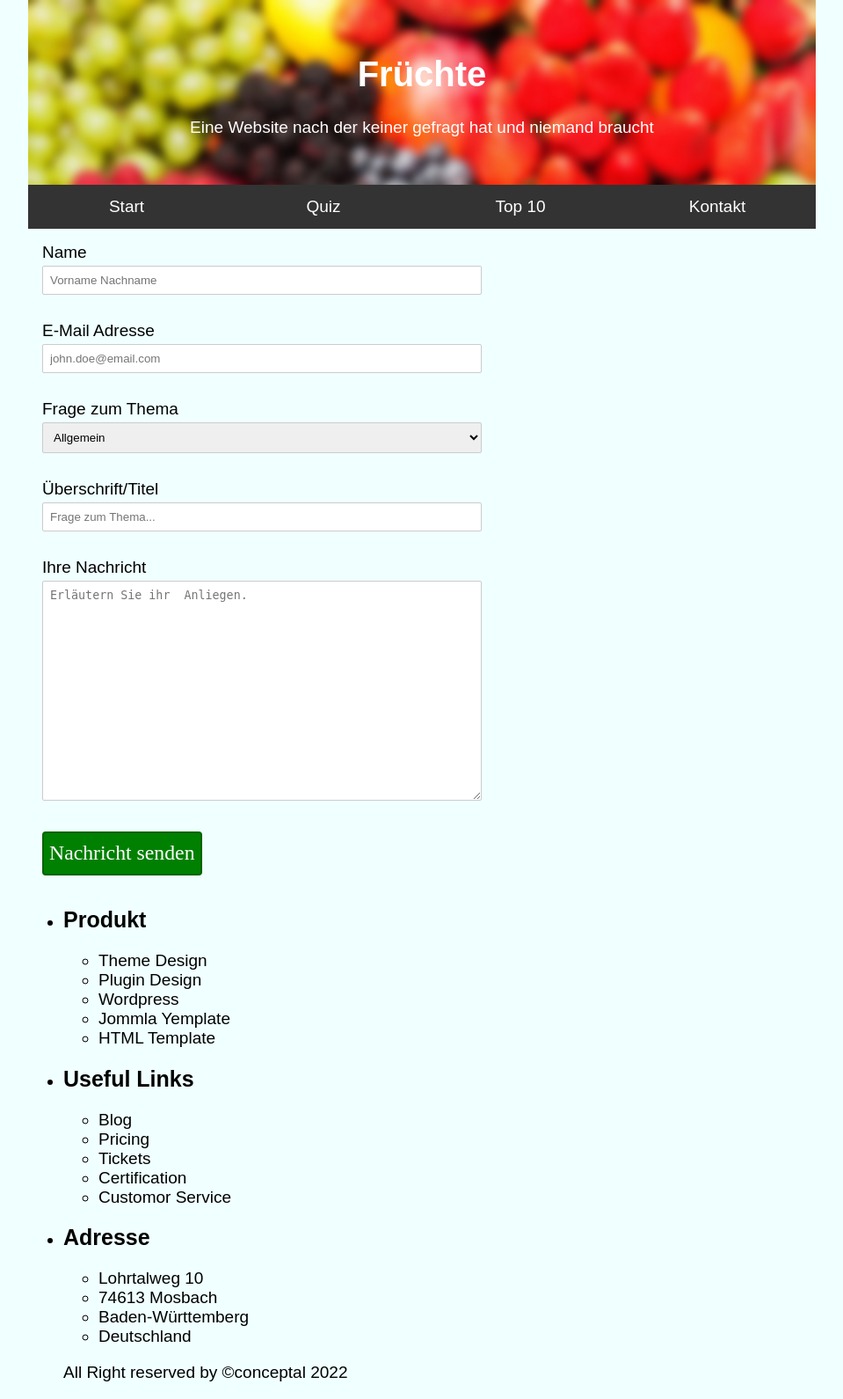
After one commit to walterderhalter/school_html, a PHP site: page /contact.php in a window 1280 px wide. The commit adds this page. Shown: the whole page at 88% size, without its empty margins (160-1119 px from the left). Run offline with PHP 8.4, Linux system fonts and the light colour scheme.

Commit message:
Php zeugs

```diff
--- /dev/null
+++ b/contact.php
@@ -0,0 +1,61 @@
+<?php include('header.php'); ?>
+<?php include('nav.php'); ?>
+
+<div  class="content">
+<form action="contact.php" method="post">
+
+  <div class="elem-group">
+    <label for="name">Name</label>
+
+    <input type="text" id="name" name="name" placeholder="Vorname Nachname" pattern=[A-Z\sa-z]{3,20} required>
+  </div>
+
+  <div class="elem-group">
+    <label for="email">E-Mail Adresse</label>
+
+    <input type="email" id="email" name="email" placeholder="john.doe@email.com" required>
+  </div>
+
+  <div class="elem-group">
+    <label for="department-selection">Frage zum Thema</label>
+    <select id="department-selection" name="thema" required>
+        <option value="allgemein">Allgemein</option>
+        <option value="fruchte">Früchte</option>
+        <option value="technisch">Technisch</option>
+    </select>
+  </div>
+
+  <div class="elem-group">
+    <label for="title">Überschrift/Titel</label>
+
+    <input type="text" id="title" name="email_title" required placeholder="Frage zum Thema...">
+  </div>
+
+  <div class="elem-group">
+    <label for="message">Ihre Nachricht</label>
+
+    <textarea id="message" name="visitor_message" placeholder="Erläutern Sie ihr  Anliegen." required></textarea>
+  </div>
+
+  <button type="submit">Nachricht senden</button>
+</form>
+
+
+<?php
+
+if (! empty($_POST['name'])){
+    $name=$_POST['name'];
+    echo $name;
+}
+
+
+?>
+
+</div>
+
+
+
+
+
+
+<?php include('footer.php'); ?>
--- a/footer.php
+++ b/footer.php
@@ -17,9 +17,8 @@
 
 <footer class ="footer">
   <div class="footer-left">
-    <img src="favicon.ico" alt="Icon">
+
     <p>
-    Lorem ipsum dolor sit amet, consetetur sadipscing elitr, sed diam nonumy eirmod tempor invidunt ut labore et dolore magna aliquyam erat, sed diam voluptua.
     </p>
     <div class="Logo">
       <a herf=""> <i class="fa fa-facebook"></i></a>
--- a/header.php
+++ b/header.php
@@ -2,15 +2,16 @@
 <html>
 <header>
    <title>Früchte</title>
+
+   <link rel="stylesheet" href="style.css">
    <link rel="stylesheet" href="footer.css">
-   <link rel="stylesheet" href="style.css">
    <link rel="icon" type="image/x-icon" href="favicon.ico"/>
    <link rel="stylesheet" href="Top10.css">
    <link rel="stylesheet" href="apple.css">
 
 
 </header>
-<body >
+<body class="body-style" >
 
 
   <div class="top-container">
--- a/nav.php
+++ b/nav.php
@@ -3,6 +3,6 @@
       <li class="navbarItem"><a href="index.php">Start</a></li>
       <li class="navbarItem"><a href="test.php">Quiz</a></li>
       <li class="navbarItem"><a href="Top10.php">Top 10</a></li>
-      <li class="navbarItem"><a href="#kontakt">Kontakt</a></li>
+      <li class="navbarItem"><a href="contact.php">Kontakt</a></li>
     </ul>
   </div>
--- a/style.css
+++ b/style.css
@@ -3,7 +3,7 @@
   background-color: #111;
 }
 
-body {
+.body-style {
   background-color: azure;
   margin: 0;
   padding-left: 15%;
@@ -91,3 +91,43 @@ h3{
 .grid-item {
   padding: 10px;
 }
+
+
+
+
+
+.elem-group {
+  margin-bottom: 30px;
+}
+
+label {
+  display: block;
+  padding-bottom: 4px;
+}
+
+input, select, textarea {
+  border-radius: 2px;
+  border: 1px solid #ccc;
+  box-sizing: border-box;
+  width: 500px;
+  padding: 8px;
+}
+
+textarea {
+  height: 250px;
+}
+
+button {
+  height: 50px;
+  background: green;
+  color: white;
+  border: 2px solid darkgreen;
+  font-size: 1.25em;
+  font-family: 'Aleo';
+  border-radius: 4px;
+  cursor: pointer;
+}
+
+button:hover {
+  border: 2px solid black;
+}
```
